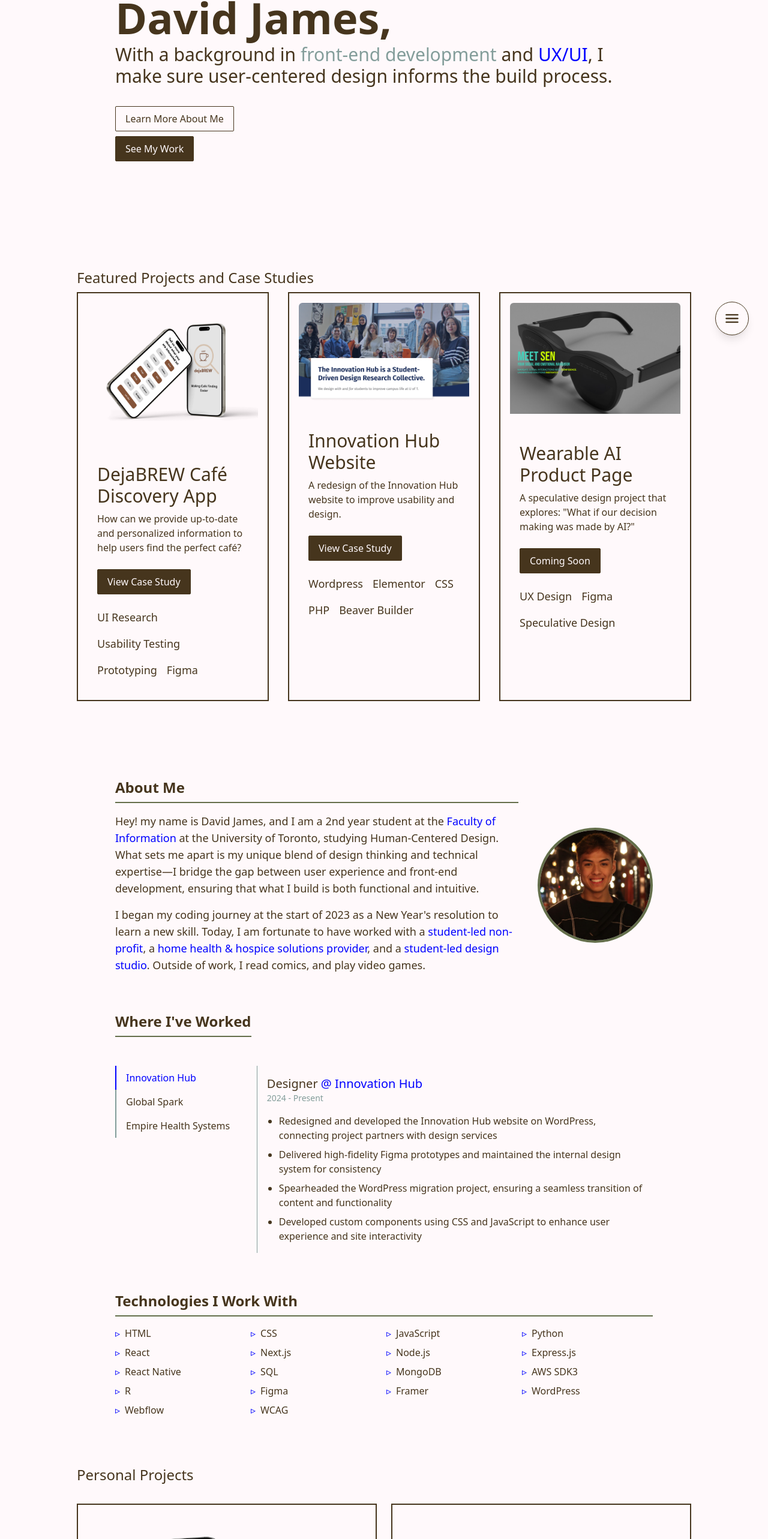
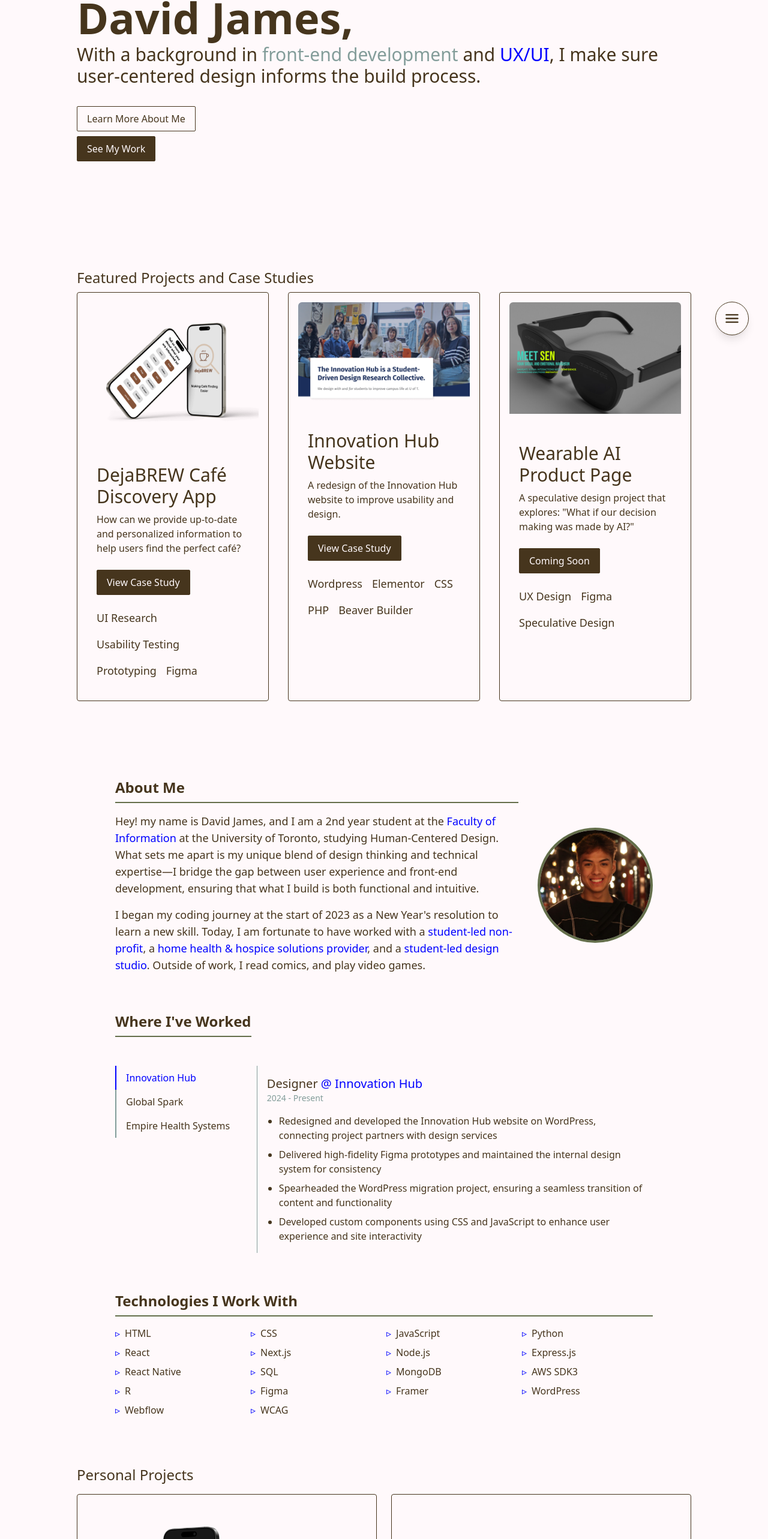
Before and after one commit to davidjamesdimalanta/portfolio_v2, a Next.js app: page / in a window 1280 px wide. Shown: the part 209-2775 px from the top of the page at 60% size. Built offline with nearby package versions, Linux system fonts and the light colour scheme.

Commit message:
QOL updates

```diff
--- a/app/components/featuredlist.js
+++ b/app/components/featuredlist.js
@@ -3,12 +3,11 @@
 import React from "react"
 import Image from "next/image"
 import Link from "next/link"
-import FeaturedData from "../data/featuredata"
 
 export default function FeatureList({ imgUrl, title, desc, tags, width, height, gitLink, webLink, projectId, buttonText}) {
     return(
         <div className="h-full">
-            <div className="flex flex-col h-full border-2 border-dark">
+            <div className="flex flex-col h-full border-[1px] border-dark rounded-sm">
                 <div className="relative flex p-4 aspect-[16/9] w-full">
                     <Image
                     src={imgUrl}
--- a/app/components/landing.js
+++ b/app/components/landing.js
@@ -3,7 +3,7 @@ import Link from "next/link"
 export default function Landing() {
     return(
         <main id="landing" className="w-screen h-[80svh] flex flex-col justify-center items-center">
-            <div className="w-[80vw] md:w-[70vw] h-[90svh] md:h-[70svh] flex flex-col justify-center items-start gap-2">
+            <div className="w-[80vw] h-[90svh] md:h-[70svh] flex flex-col justify-center items-start gap-2">
                 <h1 className="text-2xl">
                     Hello, my name is
                 </h1>
--- a/app/components/projectlist.js
+++ b/app/components/projectlist.js
@@ -3,7 +3,7 @@ import Link from 'next/link';
 
 export default function ProjectList({ imgUrl, title, desc, tags, width, height, gitLink, webLink, buttonText }) {
     return (
-        <div className="flex flex-col h-max border-2 border-dark">
+        <div className="flex flex-col h-full border-[1px] border-dark rounded-sm">
             <a className="relative flex h-auto p-8">
                 <Image
                     src={imgUrl}
--- a/app/components/projects.js
+++ b/app/components/projects.js
@@ -5,7 +5,7 @@ export default function Projects() {
     return(
         <main id="projects" className="w-screen h-max flex justify-center items-center">
             <div className="w-[80vw] h-auto flex flex-col justify-center items-center gap-4 pt-12">
-                <h1 className="w-full text-2xl pb-4 font-normal">
+                <h1 className="w-full text-2xl font-normal">
                     Personal Projects
                 </h1>
                 <div className="grid grid-cols-1 lg:grid-cols-2 gap-6">
--- a/app/data/projectdata.js
+++ b/app/data/projectdata.js
@@ -22,12 +22,12 @@ const ProjectData = [
         buttonText: 'View Prototype',
     },
     {
-        imgUrl: '/project previews/COURTS.png',
+        imgUrl: '/project previews/COURTS2.png',
         title: 'UofT Court Booking Redesign',
-        desc: 'This project revamps the University of Toronto\'s booking website using TailwindCSS and React, focusing on using standard frameworks to enhance user interface and experience. It addresses specific issues such as poor navigation bar spacing, overlapping header text, and inefficient use of space for court listings, also lacking a search function and visual clarity. The updated web app introduces fixes for these problems, including a restructured navigation bar, a search bar, multi-column card layout for courts, and distinct images and styling for each card.',
+        desc: 'This project revamps the University of Toronto\'s booking website using TailwindCSS and React, focusing on using standard frameworks to enhance user interface and experience.',
         tags: ['React','TailwindCSS',],
-        width: 300,
-        height: 500,
+        width: 600,
+        height: 400,
         gitLink: 'https://github.com/davidjamesdimalanta/uoftbookings',
         webLink: 'https://davidjamesuoftbookings.netlify.app/',
         projectId: "uoft-court-booking",
@@ -36,7 +36,7 @@ const ProjectData = [
     {
         imgUrl: '/project previews/CRUD.png',
         title: 'CRUD Journal App',
-        desc: 'I created \"Get It Off Your Chest,\" a personal journaling web app that lets me, and others like me, create, view, edit, and delete journal entries in a secure space designed for self-reflection and growth. I believe in the power of journaling for mental well-being, and I made this tool to help myself and others stay consistent with our journaling habits. Made with React, TailwindCSS, React Router Dom, and mockAPI, this app offers a responsive, navigable, and realistic journaling experience for anyone seeking a digital space to think aloud.',
+        desc: 'I created \"Get It Off Your Chest,\" a personal journaling web app that lets me, and others like me, create, view, edit, and delete journal entries in a secure space designed for self-reflection and growth.',
         tags: ['React','TailwindCSS', 'React Router','API',],
         width: 600,
         height: 400,
@@ -51,7 +51,7 @@ const ProjectData = [
         desc: 'This React-based web application features a dynamic form for generating metadata JSON objects. It supports input of various metadata fields, including nested objects and specialized input types. The form is designed to handle fields like description, applicationName, etc., along with complex nested objects such as robots and formatDetection. Built to streamline my SEO metadata creation.',
         tags: ['React','TailwindCSS', 'JSON','SEO'],
         width: 600,
-        height: 500,
+        height: 400,
         gitLink: 'https://github.com/davidjamesdimalanta/metadata_form',
         webLink: 'https://nextmetadata.netlify.app/',
         projectId: "next-meta-data",
--- a/app/globals.css
+++ b/app/globals.css
@@ -74,7 +74,7 @@ body {
 }
 
 #underline:hover {
-  transform: scale(1.1);
+  transform: scale(1.05);
 }
 
 /* New inverted button style */
```
Also changed, not shown: public/project previews/COURTS2.png (added).
